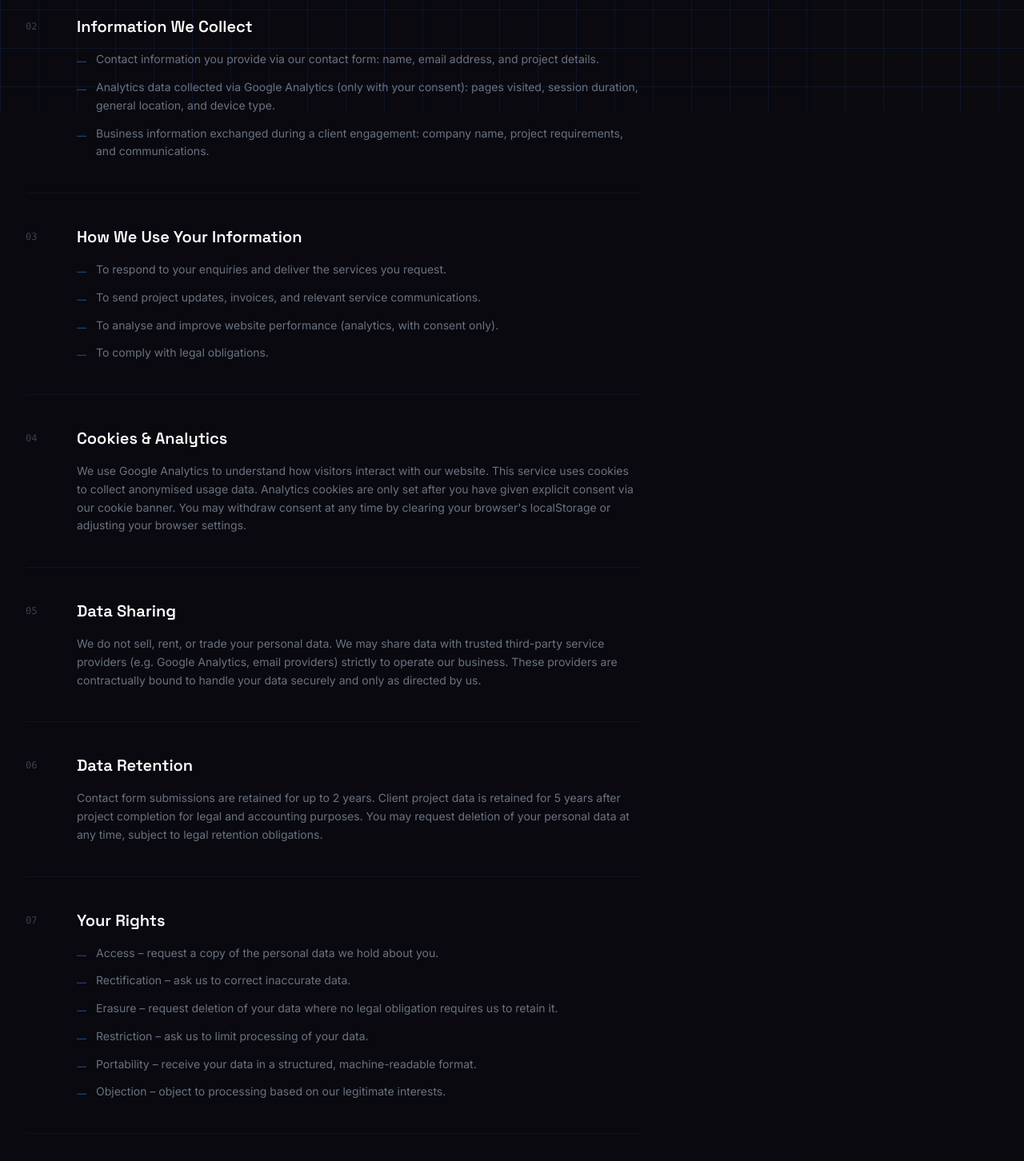
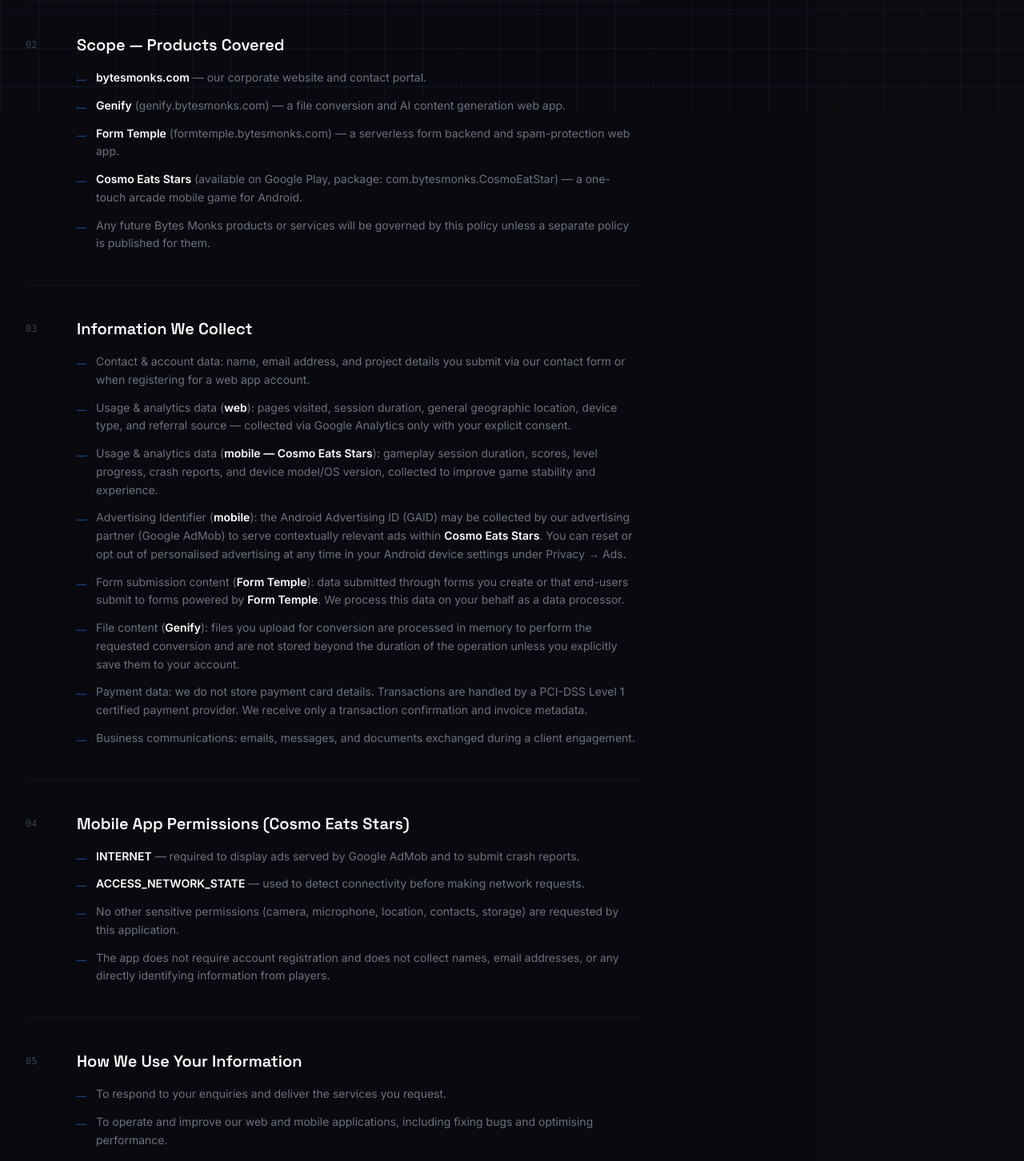
Before and after one commit to bytes-monks/bytes-monks, a React (Vite) app: page /privacy in a window 1280 px wide. Shown: the part 660-2112 px from the top of the page at 80% size. Built offline with nearby package versions, Linux system fonts and the light colour scheme.

Commit message:
chores: better highlighting to important names

```diff
--- a/src/components/LegalLayout.tsx
+++ b/src/components/LegalLayout.tsx
@@ -1,9 +1,10 @@
 import { ArrowLeft } from 'lucide-react';
 import { Link } from 'react-router-dom';
+import type { ReactNode } from 'react';
 
 interface Section {
   title: string;
-  content: string | string[];
+  content: ReactNode | ReactNode[];
 }
 
 interface LegalLayoutProps {
@@ -73,7 +74,7 @@
                       {section.content.map((item, j) => (
                         <li key={j} className="flex gap-3 text-gray-500 text-sm leading-relaxed">
                           <span className="text-primary/60 mt-1.5 flex-shrink-0 text-xs">—</span>
-                          {item}
+                          <span>{item}</span>
                         </li>
                       ))}
                     </ul>
--- a/src/pages/PrivacyPolicy.tsx
+++ b/src/pages/PrivacyPolicy.tsx
@@ -1,68 +1,145 @@
 import LegalLayout from '../components/LegalLayout';
+
+const P = ({ children }: { children: React.ReactNode }) => (
+  <span className="text-white font-semibold">{children}</span>
+);
 
 const sections = [
   {
     title: 'Introduction',
     content:
-      'Bytes Monks ("we", "us", "our") is committed to protecting your personal data. This Privacy Policy explains what information we collect, how we use it, and your rights in relation to it when you visit bytesmonks.com or engage our services.',
+      'Bytes Monks ("we", "us", "our") is committed to protecting your personal data. This Privacy Policy explains what information we collect, how we use it, who we share it with, and your rights in relation to it. It applies to all Bytes Monks digital properties, including our website (bytesmonks.com), our web applications, and our mobile applications published on the Google Play Store.',
+  },
+  {
+    title: 'Scope — Products Covered',
+    content: [
+      <><P>bytesmonks.com</P> — our corporate website and contact portal.</>,
+      <><P>Genify</P> (genify.bytesmonks.com) — a file conversion and AI content generation web app.</>,
+      <><P>Form Temple</P> (formtemple.bytesmonks.com) — a serverless form backend and spam-protection web app.</>,
+      <><P>Cosmo Eats Stars</P> (available on Google Play, package: com.bytesmonks.CosmoEatStar) — a one-touch arcade mobile game for Android.</>,
+      'Any future Bytes Monks products or services will be governed by this policy unless a separate policy is published for them.',
+    ],
   },
   {
     title: 'Information We Collect',
     content: [
-      'Contact information you provide via our contact form: name, email address, and project details.',
-      'Analytics data collected via Google Analytics (only with your consent): pages visited, session duration, general location, and device type.',
-      'Business information exchanged during a client engagement: company name, project requirements, and communications.',
+      'Contact & account data: name, email address, and project details you submit via our contact form or when registering for a web app account.',
+      <>Usage & analytics data (<P>web</P>): pages visited, session duration, general geographic location, device type, and referral source — collected via Google Analytics only with your explicit consent.</>,
+      <>Usage & analytics data (<P>mobile — Cosmo Eats Stars</P>): gameplay session duration, scores, level progress, crash reports, and device model/OS version, collected to improve game stability and experience.</>,
+      <>Advertising Identifier (<P>mobile</P>): the Android Advertising ID (GAID) may be collected by our advertising partner (Google AdMob) to serve contextually relevant ads within <P>Cosmo Eats Stars</P>. You can reset or opt out of personalised advertising at any time in your Android device settings under Privacy → Ads.</>,
+      <>Form submission content (<P>Form Temple</P>): data submitted through forms you create or that end-users submit to forms powered by <P>Form Temple</P>. We process this data on your behalf as a data processor.</>,
+      <>File content (<P>Genify</P>): files you upload for conversion are processed in memory to perform the requested conversion and are not stored beyond the duration of the operation unless you explicitly save them to your account.</>,
+      'Payment data: we do not store payment card details. Transactions are handled by a PCI-DSS Level 1 certified payment provider. We receive only a transaction confirmation and invoice metadata.',
+      'Business communications: emails, messages, and documents exchanged during a client engagement.',
+    ],
+  },
+  {
+    title: 'Mobile App Permissions (Cosmo Eats Stars)',
+    content: [
+      <><P>INTERNET</P> — required to display ads served by Google AdMob and to submit crash reports.</>,
+      <><P>ACCESS_NETWORK_STATE</P> — used to detect connectivity before making network requests.</>,
+      'No other sensitive permissions (camera, microphone, location, contacts, storage) are requested by this application.',
+      'The app does not require account registration and does not collect names, email addresses, or any directly identifying information from players.',
     ],
   },
   {
     title: 'How We Use Your Information',
     content: [
       'To respond to your enquiries and deliver the services you request.',
-      'To send project updates, invoices, and relevant service communications.',
-      'To analyse and improve website performance (analytics, with consent only).',
-      'To comply with legal obligations.',
+      'To operate and improve our web and mobile applications, including fixing bugs and optimising performance.',
+      <>To display non-personalised or personalised advertisements within <P>Cosmo Eats Stars</P> via Google AdMob, subject to your ad-personalisation preference on your Android device.</>,
+      'To send transactional communications: project updates, invoices, service notifications, and account-related emails.',
+      'To analyse aggregate website and app performance metrics (with consent where required).',
+      'To comply with applicable legal and regulatory obligations.',
     ],
   },
   {
-    title: 'Cookies & Analytics',
+    title: 'Advertising & Third-Party SDKs',
+    content: (
+      <>
+        <P>Cosmo Eats Stars</P> uses Google AdMob (operated by Google LLC) to serve in-app advertisements. AdMob may collect and use the Android Advertising ID and certain device information to deliver ads. You can opt out of personalised ads by going to{' '}
+        <span className="text-gray-300">Settings → Privacy → Ads</span> on your Android device and enabling "Opt out of Ads Personalisation". For more information on how Google uses data from apps that use AdMob, see google.com/policies/privacy/partners. Our AdMob publisher ID is <P>pub-3898970011871442</P>.
+      </>
+    ),
+  },
+  {
+    title: 'Cookies & Web Analytics',
     content:
-      'We use Google Analytics to understand how visitors interact with our website. This service uses cookies to collect anonymised usage data. Analytics cookies are only set after you have given explicit consent via our cookie banner. You may withdraw consent at any time by clearing your browser\'s localStorage or adjusting your browser settings.',
+      'Our websites use Google Analytics to understand how visitors interact with our pages. This service uses cookies to collect anonymised usage data. Analytics cookies are only set after you have given explicit consent via our cookie consent banner. You may withdraw consent at any time by clearing your browser\'s localStorage or adjusting your browser settings. We do not use tracking cookies for advertising purposes on our websites.',
   },
   {
     title: 'Data Sharing',
-    content:
-      'We do not sell, rent, or trade your personal data. We may share data with trusted third-party service providers (e.g. Google Analytics, email providers) strictly to operate our business. These providers are contractually bound to handle your data securely and only as directed by us.',
+    content: [
+      'We do not sell, rent, or trade your personal data to third parties.',
+      <>Google Analytics (Google LLC) — aggregated website usage analytics, used only with your consent.</>,
+      <>Google AdMob (Google LLC) — in-app advertising within <P>Cosmo Eats Stars</P>; subject to Google's own Privacy Policy.</>,
+      'Payment processors — transaction processing only; they receive no more data than is necessary to complete a payment.',
+      'Cloud infrastructure providers — hosting and storage of application data under strict data-processing agreements.',
+      'Legal authorities — where required by law, court order, or to protect the rights and safety of our users or the public.',
+      'All third-party processors are contractually bound to handle your data securely and only as directed by us.',
+    ],
   },
   {
     title: 'Data Retention',
-    content:
-      'Contact form submissions are retained for up to 2 years. Client project data is retained for 5 years after project completion for legal and accounting purposes. You may request deletion of your personal data at any time, subject to legal retention obligations.',
+    content: [
+      'Contact form submissions: retained for up to 2 years.',
+      'Client project data: retained for 5 years after project completion for legal and accounting purposes.',
+      <>Web app account data (<P>Genify</P>, <P>Form Temple</P>): retained for the duration of your account and for up to 1 year after account deletion, unless a legal obligation requires longer retention.</>,
+      <><P>Cosmo Eats Stars</P>: aggregate and anonymised crash/analytics data is retained for up to 12 months. No personal player profile is stored on our servers.</>,
+      <>Uploaded files (<P>Genify</P>): processed in-memory and not persisted beyond the session unless saved by the user.</>,
+      'You may request deletion of your personal data at any time (see "Your Rights" below).',
+    ],
   },
   {
     title: 'Your Rights',
     content: [
-      'Access – request a copy of the personal data we hold about you.',
-      'Rectification – ask us to correct inaccurate data.',
-      'Erasure – request deletion of your data where no legal obligation requires us to retain it.',
-      'Restriction – ask us to limit processing of your data.',
-      'Portability – receive your data in a structured, machine-readable format.',
-      'Objection – object to processing based on our legitimate interests.',
+      'Access — request a copy of the personal data we hold about you.',
+      'Rectification — ask us to correct inaccurate or incomplete data.',
+      'Erasure — request deletion of your data where no legal obligation requires us to retain it.',
+      'Restriction — ask us to limit the processing of your data.',
+      'Portability — receive your data in a structured, commonly used, machine-readable format.',
+      'Objection — object to processing based on our legitimate interests.',
+      'Withdraw consent — withdraw any consent you have given at any time without affecting the lawfulness of processing carried out before withdrawal.',
+      'To exercise any of these rights, email contact@bytesmonks.com. We will respond within 30 days.',
     ],
+  },
+  {
+    title: 'Account & Data Deletion',
+    content: (
+      <>
+        If you have an account with any of our web apps (<P>Genify</P> or <P>Form Temple</P>), you may request deletion of your account and all associated personal data by emailing contact@bytesmonks.com with the subject line "Account Deletion Request". We will process your request within 14 business days and confirm deletion by email. For <P>Cosmo Eats Stars</P>, no account is created; no personal data is stored on our servers, so no deletion request is necessary beyond opting out of ad personalisation on your device.
+      </>
+    ),
+  },
+  {
+    title: "Children's Privacy",
+    content:
+      'Our services are not directed at children under the age of 13 (or under 16 in the European Economic Area). We do not knowingly collect personal data from children. Cosmo Eats Stars is rated for general audiences; it does not knowingly target or collect data from children under 13. If you are a parent or guardian and believe your child has provided us with personal data, please contact us at contact@bytesmonks.com and we will promptly delete it.',
   },
   {
     title: 'Data Security',
     content:
-      'We implement appropriate technical and organisational measures to protect your personal data against unauthorised access, alteration, disclosure, or destruction. All data transmissions to our website are encrypted via HTTPS.',
+      'We implement appropriate technical and organisational security measures to protect your personal data against unauthorised access, alteration, disclosure, or destruction. All data transmissions to our websites and web apps are encrypted via HTTPS/TLS. Our mobile app communicates exclusively over encrypted connections. Access to stored personal data is restricted to authorised personnel on a need-to-know basis.',
+  },
+  {
+    title: 'International Data Transfers',
+    content:
+      'Your data may be processed in countries outside your own, including the United States, where our infrastructure and third-party service providers operate. Where we transfer data from the European Economic Area, we rely on appropriate safeguards such as Standard Contractual Clauses to ensure your data remains protected.',
   },
   {
     title: 'Third-Party Links',
     content:
-      'Our website may contain links to third-party websites. We are not responsible for the privacy practices of those sites and encourage you to review their privacy policies.',
+      'Our website and applications may contain links to third-party websites or services (including the Google Play Store). We are not responsible for the privacy practices of those third parties and encourage you to review their privacy policies independently.',
+  },
+  {
+    title: 'Changes to This Policy',
+    content:
+      'We may update this Privacy Policy from time to time. When we do, we will revise the "Last updated" date at the top of the page and, where changes are material, notify you via email or an in-app notice. Continued use of our services after the effective date of the revised policy constitutes your acceptance of the changes.',
   },
   {
     title: 'Contact',
     content:
-      'To exercise any of your rights or for questions about this Privacy Policy, email us at contact@bytesmonks.com.',
+      'For any questions about this Privacy Policy, to exercise your rights, or to raise a privacy concern, please contact us at contact@bytesmonks.com. You also have the right to lodge a complaint with the data protection authority in your jurisdiction.',
   },
 ];
 
@@ -71,7 +148,7 @@
     <LegalLayout
       title="Privacy Policy"
       subtitle="Legal"
-      lastUpdated="March 15, 2026"
+      lastUpdated="April 9, 2026"
       sections={sections}
     />
   );
```
